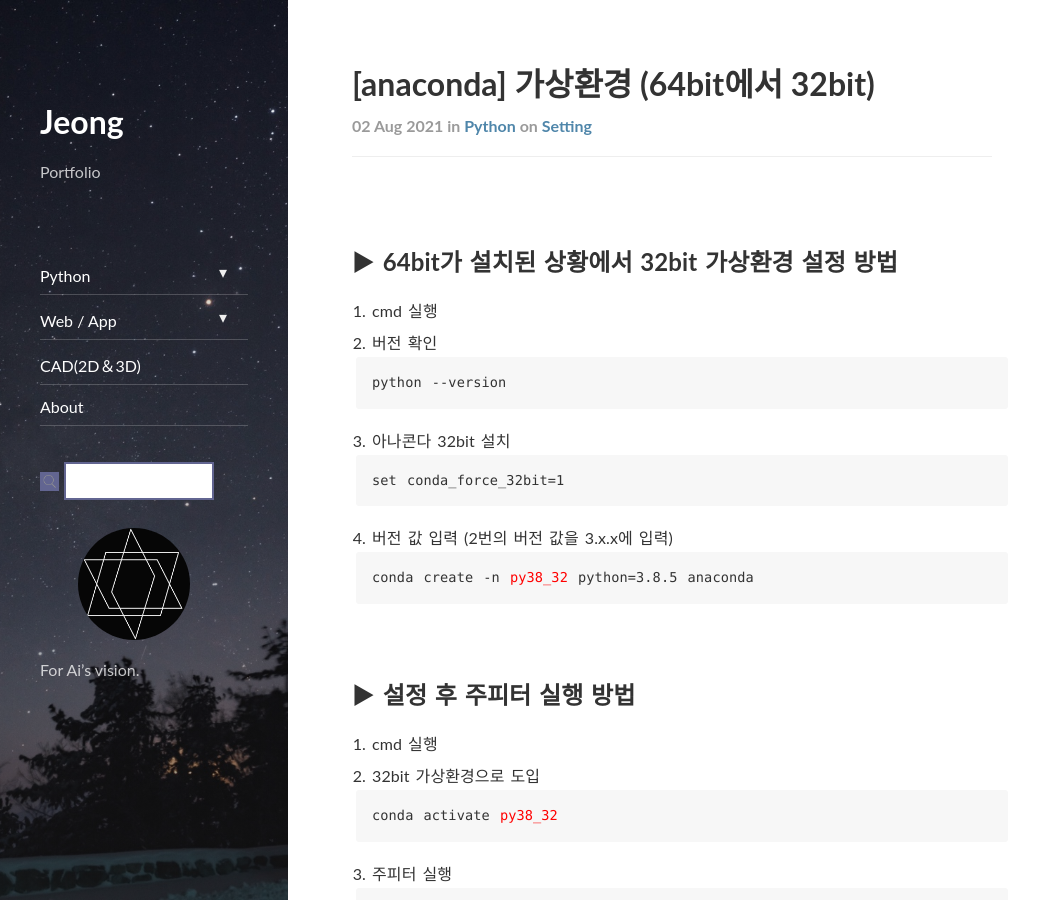
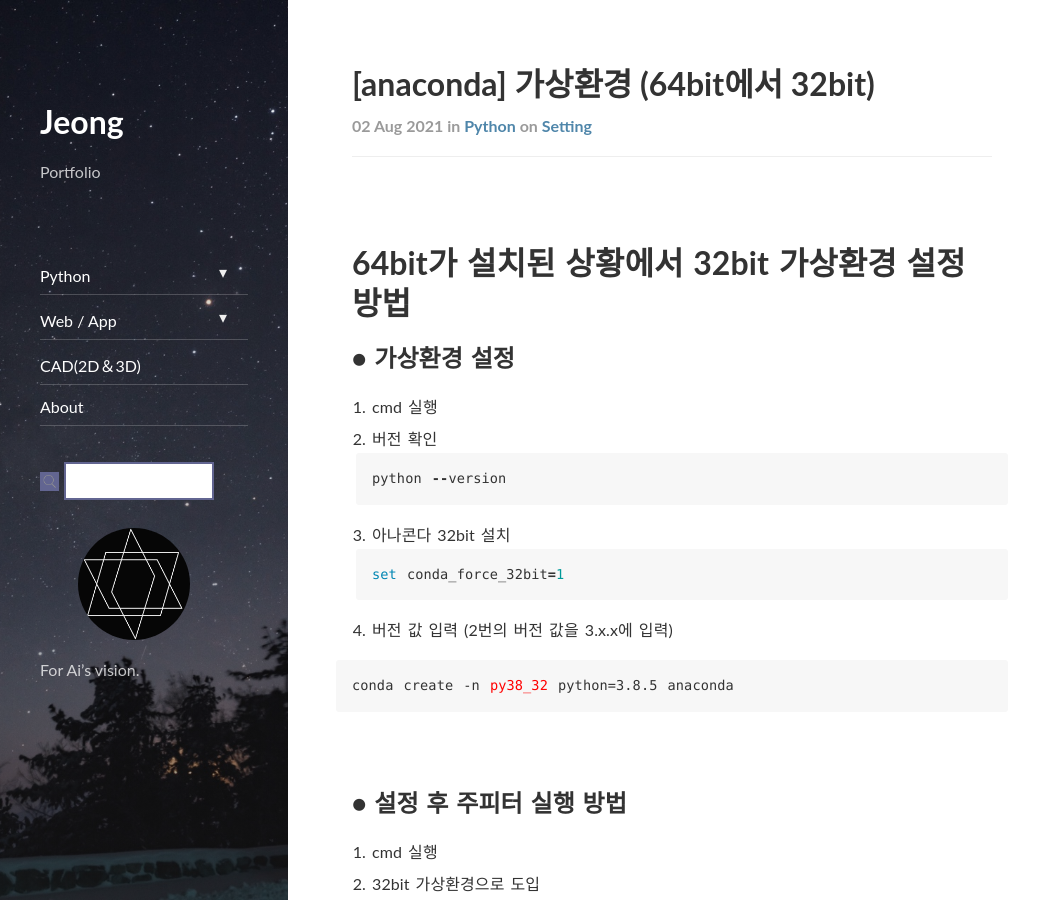
Before and after one commit to JeongJaeyoung0/JeongJaeyoung0.github.io, a Jekyll site: the page built from _posts/2021-08-02-PS-AnacondaVirtualEnvironment64bitTo32bit.md, in a window 1280 px wide and 900 px high. Shown: the whole window, without its empty margins (0-1055 px from the left). Built offline with Jekyll 4.4.1, drawn with Linux system fonts in a browser that asks for light colours; nearby versions of some CDN libraries; comment, search, counter and statistics services are not loaded; some of the changed text lies outside the part shown.

Commit message:
210803-01

````diff
--- a/_posts/2021-08-02-PS-AnacondaVirtualEnvironment64bitTo32bit.md
+++ b/_posts/2021-08-02-PS-AnacondaVirtualEnvironment64bitTo32bit.md
@@ -7,31 +7,37 @@ tags: setting
 comments: true
 ---
 
-## ▶ 64bit가 설치된 상황에서 32bit 가상환경 설정 방법
-<ol class='counter'>
-  <li> cmd 실행</li>
-  <li> 버전 확인</li>
-  <pre><code>python --version</code></pre>
-  <li> 아나콘다 32bit 설치</li>
-  <pre><code>set conda_force_32bit=1</code></pre>
-  <li> 버전 값 입력 (2번의 버전 값을 3.x.x에 입력)</li>
+# 64bit가 설치된 상황에서 32bit 가상환경 설정 방법
+
+## ● 가상환경 설정
+1. cmd 실행
+2. 버전 확인
+```python
+python --version
+```
+3. 아나콘다 32bit 설치
+```python
+set conda_force_32bit=1
+```
+4. 버전 값 입력 (2번의 버전 값을 3.x.x에 입력)
   <pre><code>conda create -n <span style="color: red;">py38_32</span> python=3.8.5 anaconda</code></pre>
-</ol>
 <br>
-## ▶ 설정 후 주피터 실행 방법
-<ol class='counter'>
-  <li> cmd 실행</li><br>
-  <li> 32bit 가상환경으로 도입</li>
-  <pre><code>conda activate <span style="color: red;">py38_32</span></code></pre>
-  <li> 주피터 실행</li>
-  <pre><code>jupyter notebook</code></pre>
-  <li> bit 확인 방법</li>
-    <ul>
-    <li> urs창 확인</li><br>
-    - localhost:8888 : 32bit<br>
-    - localhost:8889 : 64bit<br>
-    <li> 주피터에서 확인</li><br>
-    &gt;&gt;&gt; import platform<br>
-    &gt;&gt;&gt; print(platform.architecture())
-    </ul>
-</ol>
+
+## ● 설정 후 주피터 실행 방법
+
+1. cmd 실행
+2. 32bit 가상환경으로 도입
+<pre><code>conda activate <span style="color: red;">py38_32</span></code></pre>
+
+3. 주피터 실행
+```python
+jupyter notebook
+```
+4. bit 확인 방법
+
+    * urs창 확인
+      - localhost:8888 : 32bit
+      - localhost:8889 : 64bit
+    * 주피터에서 확인<br>
+        &gt;&gt;&gt; import platform<br>
+        &gt;&gt;&gt; print(platform.architecture())
````
Also changed, not shown: _featured_tags/webapp-markdown.md (renamed from _featured_tags/webapp-html.md, +2 -2 lines), _posts/2021-07-30-PS-JupyterCellWidth.md (+7 -7 lines), _posts/2021-07-30-PS-JupyterThemeChange.md (+22 -17 lines), _posts/2021-08-01-PS-JupyterDirectory.md (+16 -14 lines), _posts/2021-08-02-WH-HtmlTag.md (deleted, +0 -48 lines), _posts/2021-08-02-WM-markdownguide.md (added, +193 -0 lines).
